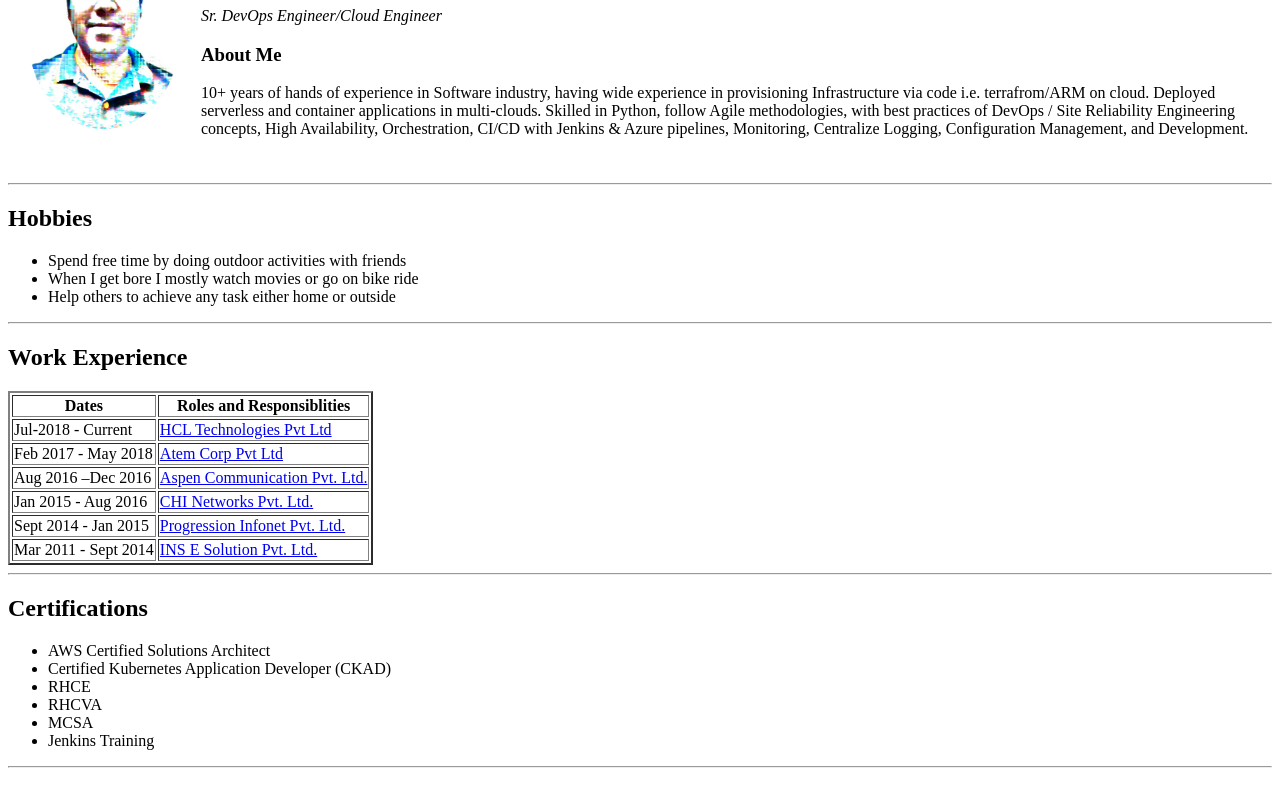
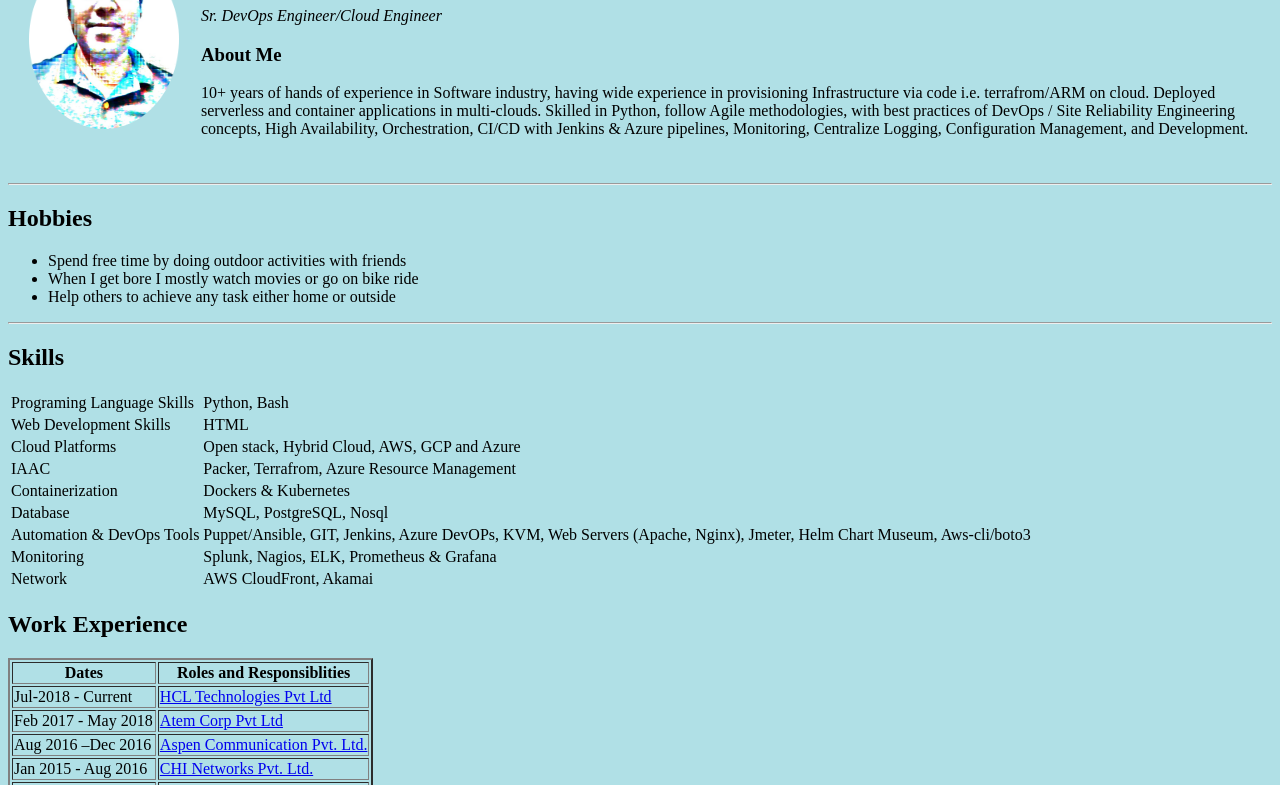
Before and after one commit to manukoli1986/cv, a plain HTML site: page index.html in a window 1280 px wide. Shown: the part 102-887 px from the top of the page. Drawn offline with Linux system fonts and the light colour scheme.

Commit message:
updated index page

```diff
--- a/index.html
+++ b/index.html
@@ -5,11 +5,11 @@
     <meta name="descriptions" content="This website contains information about Mayank Koli and his biography.">
     <title>Mayank's Personal Site</title>
   </head>
-  <body>
+  <body style="background-color:powderblue;">
     <table cellspacing="20">
       <tr>
         <td><img src="image/me1.png" alt="Mayank Profile Picture" width="150" height="180"></td>
-        <td><h1>Mayank Koli</h1>
+        <td><h1 style="color:DodgerBlue;" >Mayank Koli</h1>
           <p><em>Sr. DevOps Engineer/Cloud Engineer</em></p>
           <h3><strong>About Me</strong></h3>
           <p>10+ years of hands of experience in Software industry, having wide experience in provisioning Infrastructure via code i.e. terrafrom/ARM on cloud. Deployed serverless and container applications in multi-clouds.
@@ -24,6 +24,46 @@
         <li>Help others to achieve any task either home or outside</li>
       </ul>
     <hr>
+    <h2>Skills</h2>
+      <table>
+        <tr>
+          <td>Programing Language Skills</td>
+          <td>Python, Bash</td>
+        </tr>
+        <tr>
+          <td>Web Development Skills</td>
+          <td>HTML</td>
+        </tr>
+        <tr>
+          <td>Cloud Platforms</td>
+          <td>Open stack, Hybrid Cloud, AWS, GCP and Azure</td>
+        </tr>
+        <tr>
+          <td>IAAC</td>
+          <td>Packer, Terrafrom, Azure Resource Management</td>
+        </tr>
+        <tr>
+          <td>Containerization</td>
+          <td>Dockers & Kubernetes</td>
+        </tr>
+        <tr>
+          <td>Database</td>
+          <td>MySQL, PostgreSQL, Nosql</td>
+        </tr>
+        <tr>
+          <td>Automation & DevOps Tools</td>
+          <td>Puppet/Ansible, GIT, Jenkins, Azure DevOPs, KVM, Web Servers (Apache, Nginx), Jmeter, Helm Chart Museum, Aws-cli/boto3</td>
+        </tr>
+        <tr>
+          <td>Monitoring</td>
+          <td>Splunk, Nagios, ELK, Prometheus & Grafana</td>
+        </tr>
+        <tr>
+          <td>Network</td>
+          <td>AWS CloudFront, Akamai</td>
+        </tr>
+
+    </table>
     <h2>Work Experience</h2>
       <table border="2">
         <tr>
```
Also changed, not shown: experience.html (+1 -1 lines).
